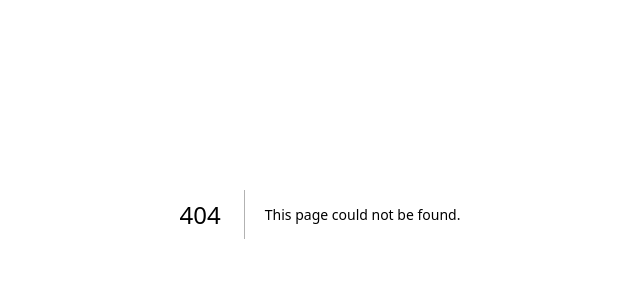
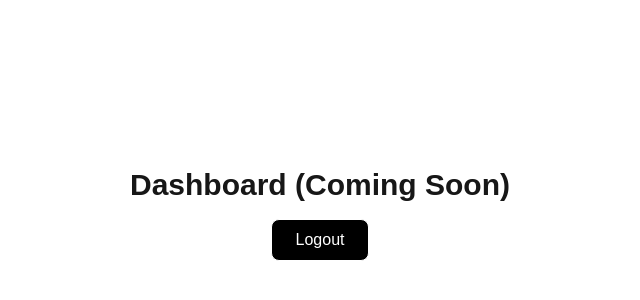
Before and after one commit to dhiraj2105/miniurl-frontend, a Next.js app: page /dashboard in a window 1280 px wide. Before the commit this address had no page. Shown: the part 186-486 px from the top of the page, without its empty margins (320-960 px from the left). Built offline with nearby package versions, Linux system fonts and the light colour scheme; no server answers.

Commit message:
dasboard init page

```diff
--- /dev/null
+++ b/src/app/dashboard/page.tsx
@@ -0,0 +1,27 @@
+"use client";
+
+import { logout } from "@/lib/auth";
+import { useRouter } from "next/navigation";
+
+export default function DashboardPage() {
+  const router = useRouter();
+
+  const handleLogout = () => {
+    logout();
+    router.push("/");
+  };
+
+  return (
+    <main className="min-h-screen flex flex-col items-center justify-center">
+      <h1 className="text-3xl font-bold mb-4">Dashboard (Coming Soon)</h1>
+
+      <button
+        onClick={handleLogout}
+        className="bg-black text-white px-6 py-2 rounded-lg border
+        cursor-pointer"
+      >
+        Logout
+      </button>
+    </main>
+  );
+}
```
